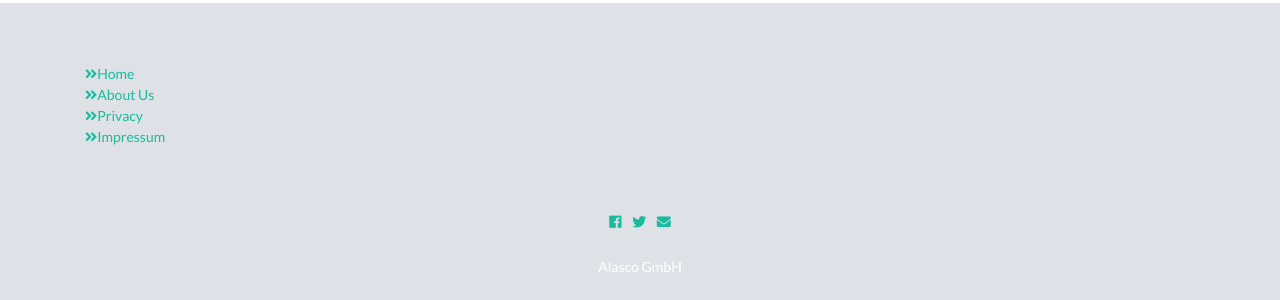
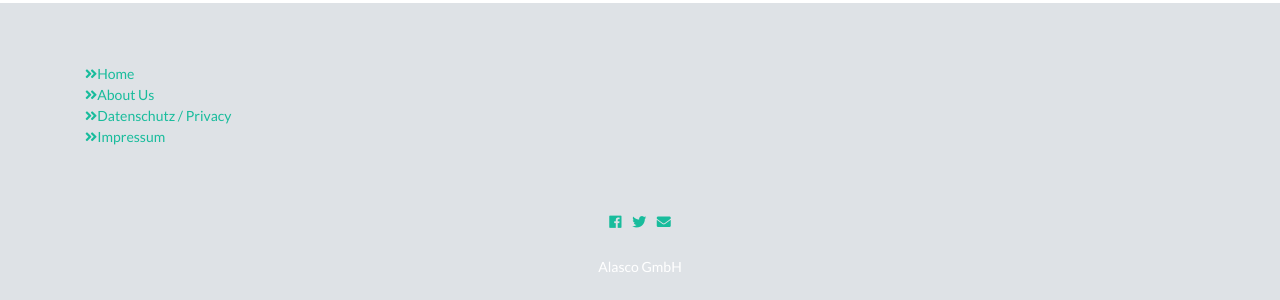
Before and after one commit to alasco-tech/alasco-tech.github.io, a Jekyll site: the page built from index.html, in a window 1280 px wide. Shown: the part 1186-1486 px from the top of the page. Built offline with Jekyll 4.4.1, drawn with Linux system fonts in a browser that asks for light colours; comment, search, counter and statistics services are not loaded.

Commit message:
updates links

```diff
--- a/_layouts/default.html
+++ b/_layouts/default.html
@@ -49,10 +49,10 @@
 			<div class="row text-center text-xs-center text-sm-left text-md-left">
 				<div class="col-xs-12 col-sm-4 col-md-4">
 					<ul class="list-unstyled quick-links">
-						<li><a href="javascript:void();"><i class="fa fa-angle-double-right"></i>Home</a></li>
-						<li><a href="javascript:void();"><i class="fa fa-angle-double-right"></i>About Us</a></li>
-						<li><a href="javascript:void();"><i class="fa fa-angle-double-right"></i>Privacy</a></li>
-            <li><a href="javascript:void();"><i class="fa fa-angle-double-right"></i>Impressum</a></li>
+						<li><a href="#"><i class="fa fa-angle-double-right"></i>Home</a></li>
+						<li><a href="#"><i class="fa fa-angle-double-right"></i>About Us</a></li>
+						<li><a href="https://www.alasco.de/datenschutzerklaerung/"><i class="fa fa-angle-double-right"></i>Datenschutz / Privacy</a></li>
+            <li><a href="https://www.alasco.de/impressum/"><i class="fa fa-angle-double-right"></i>Impressum</a></li>
 					</ul>
 				</div>
 			</div>
```
